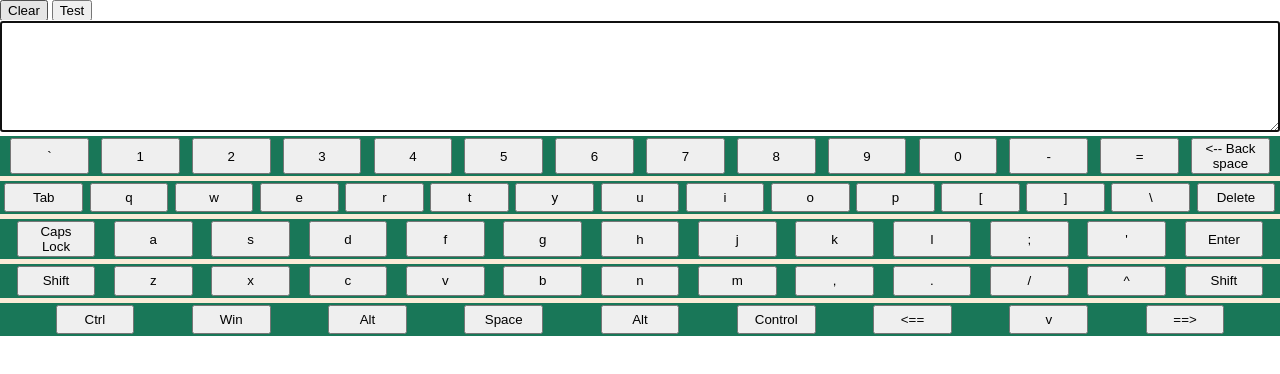
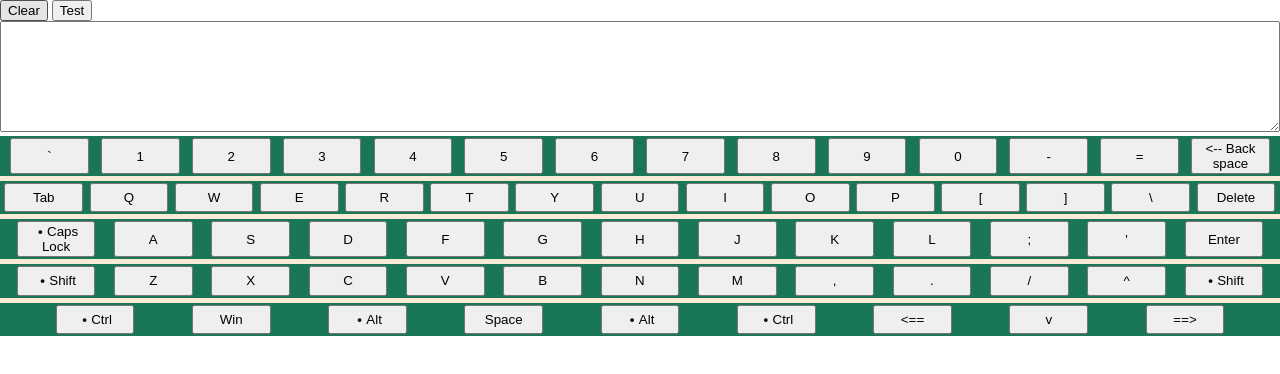
Before and after one commit to vl-fom/virtual-keyboard, a plain HTML site: page index.html in a window 1280 px wide. Both pictures are taken after a click on the button "Test". Drawn offline with Linux system fonts and the light colour scheme.

Commit message:
feat: add correct behavior of capslock

```diff
--- a/data.js
+++ b/data.js
@@ -2,16 +2,16 @@ const codes = {
   'en': {
     'lower': {
       'Backquote': '`',
-      'Digit1': 1,
-      'Digit2': 2,
-      'Digit3': 3,
-      'Digit4': 4,
-      'Digit5': 5,
-      'Digit6': 6,
-      'Digit7': 7,
-      'Digit8': 8,
-      'Digit9': 9,
-      'Digit0': 0,
+      'Digit1': '1',
+      'Digit2': '2',
+      'Digit3': '3',
+      'Digit4': '4',
+      'Digit5': '5',
+      'Digit6': '6',
+      'Digit7': '7',
+      'Digit8': '8',
+      'Digit9': '9',
+      'Digit0': '0',
       'Minus': '-',
       'Equal': '=',
       'Backspace': '<-- Back space',
@@ -65,27 +65,81 @@ const codes = {
       'AltLeft': 'Alt',
       'Space': 'Space',
       'AltRight': 'Alt',
-      'ControlRight': 'Control',
+      'ControlRight': 'Ctrl',
       'ArrowLeft': '<==',
       'ArrowDown': 'v',
-      'ArrowRight': '==>',
+      'ArrowRight': '==>'
     },
 
     'upper': {
       'Backquote': '~',
-      'Digit1': 1,
-      'Digit2': 2,
-      'Digit3': 3,
-      'Digit4': 4,
-      'Digit5': 5,
-      'Digit6': 6,
-      'Digit7': 7,
-      'Digit8': 8,
-      'Digit9': 9,
-      'Digit0': 0,
+      'Digit1': '!',
+      'Digit2': '@',
+      'Digit3': '#',
+      'Digit4': '$',
+      'Digit5': '%',
+      'Digit6': '^',
+      'Digit7': '&',
+      'Digit8': '*',
+      'Digit9': '(',
+      'Digit0': ')',
       'Minus': '_',
       'Equal': '+',
-      'Backspace': 'Backspace'
+      'Backspace': '<-- Back space',
+
+      'Tab': 'Tab',
+      'KeyQ': 'Q',
+      'KeyW': 'W',
+      'KeyE': 'E',
+      'KeyR': 'R',
+      'KeyT': 'T',
+      'KeyY': 'Y',
+      'KeyU': 'U',
+      'KeyI': 'I',
+      'KeyO': 'O',
+      'KeyP': 'P',
+      'BracketLeft': '{',
+      'BracketRight': '}',
+      'Backslash': '\|',
+      'Delete': 'Delete',
+
+      'CapsLock': 'Caps Lock',
+      'KeyA': 'A',
+      'KeyS': 'S',
+      'KeyD': 'D',
+      'KeyF': 'F',
+      'KeyG': 'G',
+      'KeyH': 'H',
+      'KeyJ': 'J',
+      'KeyK': 'K',
+      'KeyL': 'L',
+      'Semicolon': ':',
+      'Quote': '\"',
+      'Enter': 'Enter',
+
+      'ShiftLeft': 'Shift',
+      'KeyZ': 'Z',
+      'KeyX': 'X',
+      'KeyC': 'C',
+      'KeyV': 'V',
+      'KeyB': 'B',
+      'KeyN': 'N',
+      'KeyM': 'M',
+      'Comma': '<',
+      'Period': '>',
+      'Slash': '?',
+      'ArrowUp': '^',
+      'ShiftRight': 'Shift',
+
+      'ControlLeft': 'Ctrl',
+      'MetaLeft': 'Win',
+      'AltLeft': 'Alt',
+      'Space': 'Space',
+      'AltRight': 'Alt',
+      'ControlRight': 'Ctrl',
+      'ArrowLeft': '<==',
+      'ArrowDown': 'v',
+      'ArrowRight': '==>'
     }
   }
 }
--- a/index.js
+++ b/index.js
@@ -6,6 +6,8 @@ const textarea = document.createElement('textarea');
 const keyboardWrapper = document.createElement('div');
 let lang = 'en';
 let keyCase = 'lower';
+let isCapsLockPressed = false
+
 
 const clear = document.querySelector('.clear');
 clear.addEventListener('click', () => textarea.innerHTML = '')
@@ -78,13 +80,22 @@ body.append(keyboardWrapper)
 // let a = {}
 // firstLine.forEach(el => a[el] = 1)
 // console.log(Object.keys(codes['en']['lower']))
+const capsLock = document.querySelector('[data-key-code="CapsLock"]');
 
 
 const test = document.querySelector('.test')
 test.addEventListener('click', () => {
-  textarea.setSelectionRange(1, 1)
-  console.log(getCaretPosition())
-  textarea.focus()
+  let letters =  Array.prototype.slice.call(keyboardWrapper.querySelectorAll('button'))
+  letters = letters.filter(btn => btn.dataset.keyCode.startsWith('Key'))
+  console.log('isCapsLockPressed = ', isCapsLockPressed)
+  console.log(letters)
+  if (isCapsLockPressed === false) {
+    isCapsLockPressed = true;
+    letters.forEach(letter => letter.innerHTML = letter.innerHTML.toUpperCase())
+  } else {
+    isCapsLockPressed = false;
+    letters.forEach(letter => letter.innerHTML = letter.innerHTML.toLowerCase())
+  }
 })
 
 
@@ -99,19 +110,39 @@ function pressButton (data) {
   }
   const button = document.querySelector(`[data-key-code="${code}"]`)
   button.classList.add('pressed');
+  let caretPosition, message;
   switch (code) {
     case 'Backspace':
-      textarea.innerHTML = textarea.innerHTML.slice(0, -1)
+      caretPosition = getCaretPosition ().start
+      message = textarea.innerHTML.split('')
+      if (caretPosition > 0) {
+        message.splice(caretPosition - 1, 1)
+      } else {
+        break;
+      }
+      textarea.innerHTML = message.join('');
+      textarea.setSelectionRange(caretPosition - 1, caretPosition - 1)
+      break;
+    case 'Delete':
+      caretPosition = getCaretPosition ().start
+      message = textarea.innerHTML.split('')
+      if (caretPosition < message.length) {
+        message.splice(caretPosition, 1)
+      }
+      textarea.innerHTML = message.join('');
+      textarea.setSelectionRange(caretPosition, caretPosition)
       break;
     case 'Space':
-      textarea.innerHTML += ' '
+      insertData (' ')
+      break;
+    case 'CapsLock':
+      pressCapsLock ()
       break;
     case 'Tab':
-      textarea.innerHTML += '    '
+      insertData ('\t')
       break;
     case 'Enter':
-      // textarea.innerHTML += '\n'
-      insertDataByCaretPosition ('\n')
+      insertData ('\n')
       break;
     case 'ControlLeft':
     case 'ControlRight':
@@ -126,14 +157,14 @@ function pressButton (data) {
       textarea.innerHTML += ''
       break;
     default:
-      insertDataByCaretPosition (button.innerHTML)
+      insertData (button.innerHTML)
   }
 }
 
-function insertDataByCaretPosition (data) {
+function insertData (data) {
   let caretPosition = getCaretPosition ().start
   let message = textarea.innerHTML.split('')
-  message.splice(getCaretPosition().start, (getCaretPosition().end - getCaretPosition().start), data)
+  message.splice(caretPosition, (getCaretPosition().end - caretPosition), data)
   textarea.innerHTML = message.join('');
   textarea.setSelectionRange(caretPosition + data.length, caretPosition + data.length)
 }
@@ -164,6 +195,19 @@ function getCaretPosition () {
   }
 }
 
+function pressCapsLock () {
+  capsLock.classList.toggle('active')
+  let letters =  Array.prototype.slice.call(keyboardWrapper.querySelectorAll('button'))
+  letters = letters.filter(btn => btn.dataset.keyCode.startsWith('Key'))
+  if (isCapsLockPressed === false) {
+    isCapsLockPressed = true;
+    letters.forEach(letter => letter.innerHTML = letter.innerHTML.toUpperCase())
+  } else {
+    isCapsLockPressed = false;
+    letters.forEach(letter => letter.innerHTML = letter.innerHTML.toLowerCase())
+  }
+}
+
 window.addEventListener('keydown', event => {
   if (event.key) {
     pressButton(event)
--- a/style.css
+++ b/style.css
@@ -42,3 +42,27 @@ body {
 .button:active {
   transform: translate(1px, 1px);
 }
+
+button[data-key-code="CapsLock"]::before,
+button[data-key-code="ShiftLeft"]::before,
+button[data-key-code="ShiftRight"]::before,
+button[data-key-code="ControlLeft"]::before,
+button[data-key-code="ControlRight"]::before,
+button[data-key-code="AltLeft"]::before,
+button[data-key-code="AltRight"]::before {
+  content: "\2022";
+  color: #0e0d0d;
+  font-weight: bold;
+  display: inline-block;
+  width: 1em;
+}
+
+button[data-key-code="CapsLock"].active::before,
+button[data-key-code="ShiftLeft"].active::before,
+button[data-key-code="ShiftRight"].active::before,
+button[data-key-code="ControlLeft"].active::before,
+button[data-key-code="ControlRight"].active::before,
+button[data-key-code="AltLeft"].active::before,
+button[data-key-code="AltRight"].active::before {
+  color: #ff0000;
+}
```
